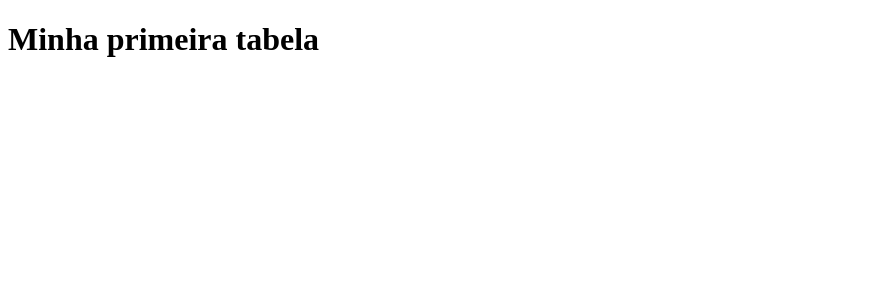
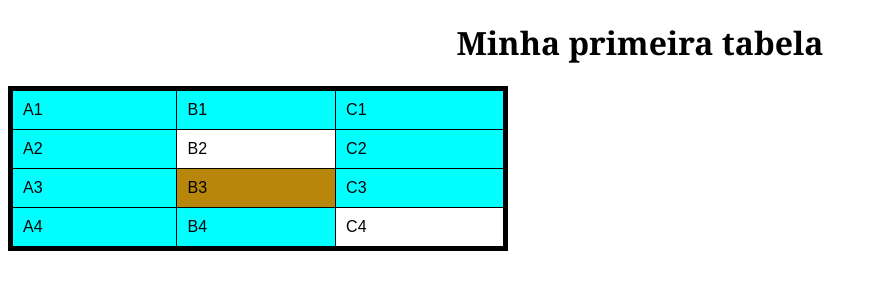
Before and after one commit to brunasouza95/html-css, a plain HTML site: page exercicios/ex023/index.html in a window 1280 px wide. Shown: the whole page, without its empty margins (0-878 px from the left). Drawn offline with Linux system fonts and the light colour scheme.

Commit message:
Update index.html

```diff
--- a/exercicios/ex023/index.html
+++ b/exercicios/ex023/index.html
@@ -5,11 +5,68 @@
     <meta http-equiv="X-UA-Compatible" content="IE=edge">
     <meta name="viewport" content="width=device-width, initial-scale=1.0">
     <title>Minha Primeira Tabela</title>
+    <style>
+        body {
+            font-family: Arial, Helvetica, sans-serif;
+        }
+        h1 {
+            font-family: Georgia, 'Times New Roman', Times, serif;
+            text-align: center;
+        }
+        table {
+            width: 500px;
+            border-collapse: collapse;
+            border: 5px solid black;
+            background-color: aqua;
+        }
+        td {
+            border: 1px solid black;
+            color: black;
+            padding: 10px;
+
+        }
+
+
+        .branco {
+            background-color: rgb(255, 255, 255);
+        }
+        .amarelo {
+            background-color: darkgoldenrod;
+        }
+
+    </style>
 </head>
 <body>
     <h1>Minha primeira tabela</h1>
+    <!--
+        HIERARQUIA DE TABELAS (Simples)
+        TABLE = tabela
+            TABLE ROW = linha de tabela
+            TABLE HEADER = cabeçalho de tabela
+            TABLE DATA = dado de tabela
+    -->
+
     <table>
-
+        <tr><!--Primeira linha-->
+            <td>A1</td>
+            <td>B1</td>
+            <td>C1</td>
+        </tr>
+        <tr>
+            <td>A2</td>
+            <td class="branco">B2</td>
+            <td>C2</td>
+        </tr>
+        <tr>
+            <td>A3</td>
+            <td class="amarelo">B3</td>
+            <td>C3</td>
+        </tr>
+        <tr>
+            <td>A4</td>
+            <td>B4</td>
+            <td class="branco">C4</td>
+        </tr>
     </table>
 
 </body>
```
